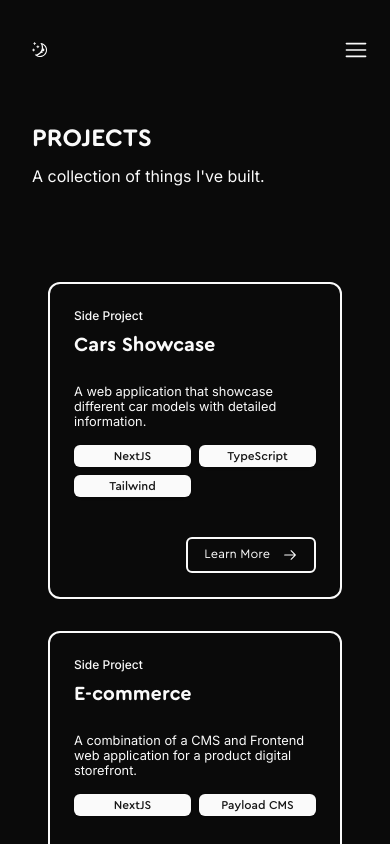
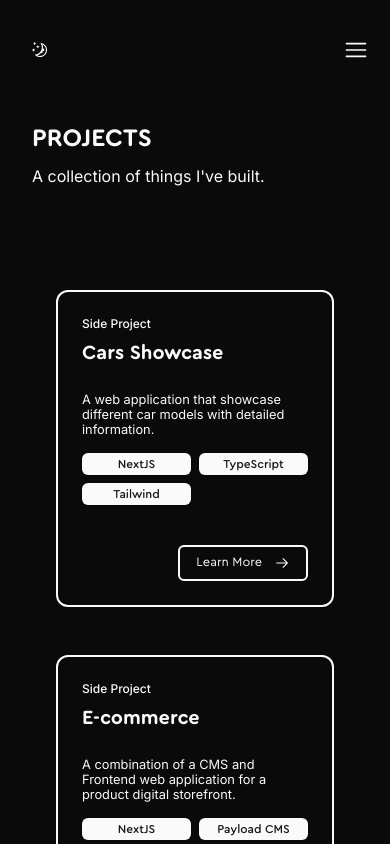
Before and after one commit to rcortiz/v2, a Next.js app: page /projects in a window 390 px wide. Shown: the top 844 px of the page. Built offline with nearby package versions, Linux system fonts and the light colour scheme.

Commit message:
Fix mobile responsiveness of project card component

```diff
--- a/src/app/projects/page.jsx
+++ b/src/app/projects/page.jsx
@@ -21,7 +21,7 @@ const Projects = () => {
           {projects.map((project, index) => (
             <div
               key={index}
-              className="sm:w-1/2 md:w-1/2 lg:w-1/3 xl:w-1/4 px-4 py-4 flex justify-center"
+              className="w-full sm:w-1/2 md:w-1/2 lg:w-1/3 px-6 py-6 flex justify-center"
             >
               <ProjectCard {...project} />
             </div>
--- a/src/components/ProjectCard/ProjectCard.jsx
+++ b/src/components/ProjectCard/ProjectCard.jsx
@@ -15,7 +15,7 @@ import { Button } from "@/components/ui/button";
 
 const ProjectCard = ({ category, title, description, techstacks, link }) => {
   return (
-    <Card className="w-full flex flex-col">
+    <Card className="flex flex-col">
       <CardHeader>
         <p className="text-xs font-medium ">{category}</p>
         <h1 className="text-xl">{title}</h1>
```
